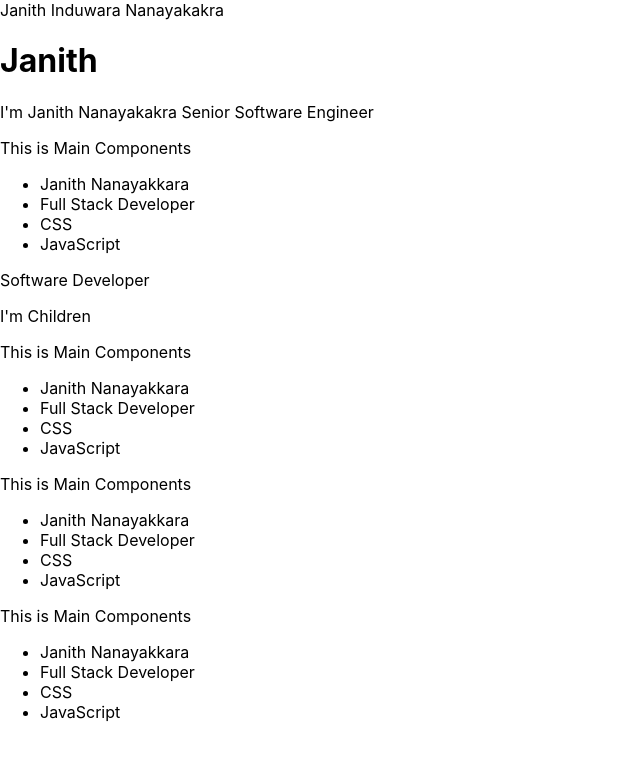
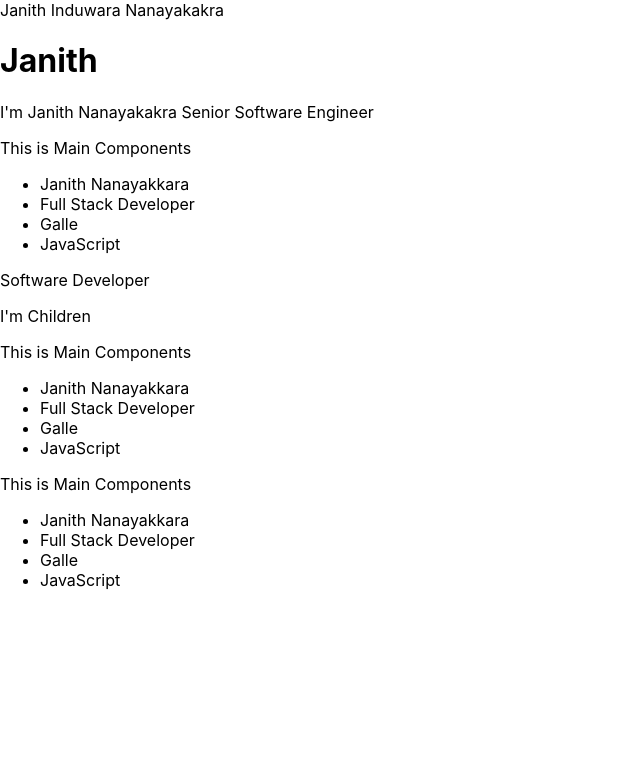
Before and after one commit to JanithNanayakkaraSE0612/React_Dev, a JavaScript app in the folder dev_react_app/: page / in a window 1280 px wide. Shown: the top 758 px of the page, without its empty margins (0-640 px from the left). Built offline with nearby package versions, Linux system fonts and the light colour scheme; the HTML template or start-up script is replaced by a standard one.

Commit message:
Change app.js

```diff
--- a/dev_react_app/src/App.js
+++ b/dev_react_app/src/App.js
@@ -31,9 +31,8 @@ function App() {
         I'm Children
       </p>
     </Main>
-    <Main />
-    <Main />
-    <Main />
+    <Main name="kavindu" city="Tangalla" position="app-developer"/>
+    <Main name="Gayani" city= "Elpitiya" position="UI / UX Developer"/>
     </>
   );
 }
--- a/dev_react_app/src/Components/Main.js
+++ b/dev_react_app/src/Components/Main.js
@@ -1,11 +1,18 @@
+const name = "Janith Nanayakkara"
+const position = "Full Stack Developer"
+const myObj={
+    name :`${name}`,
+    position :`${position}`,
+    city : 'Galle'
+}
 function Main(props){
-    const name = "Janith Nanayakkara"
-    const position = "Full Stack Developer"
+   const {city} = myObj
+   console.log(props);
     return(<div>This is Main Components
         <ul>
-            <li>{name}</li>
-            <li>{position}</li>
-            <li>CSS</li>
+            <li>{myObj.name}</li>
+            <li>{myObj.position}</li>
+            <li>{city}</li>
             <li>JavaScript</li>
         </ul>
         {
```
